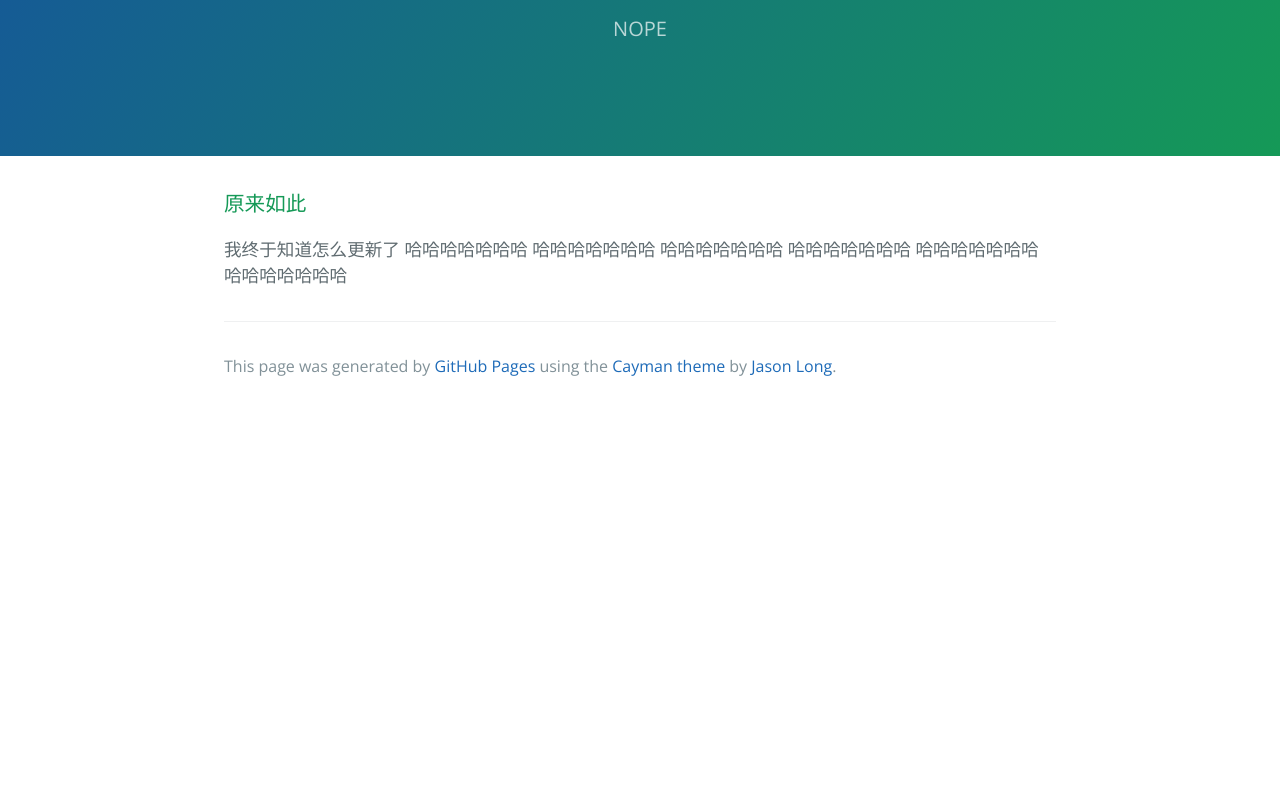
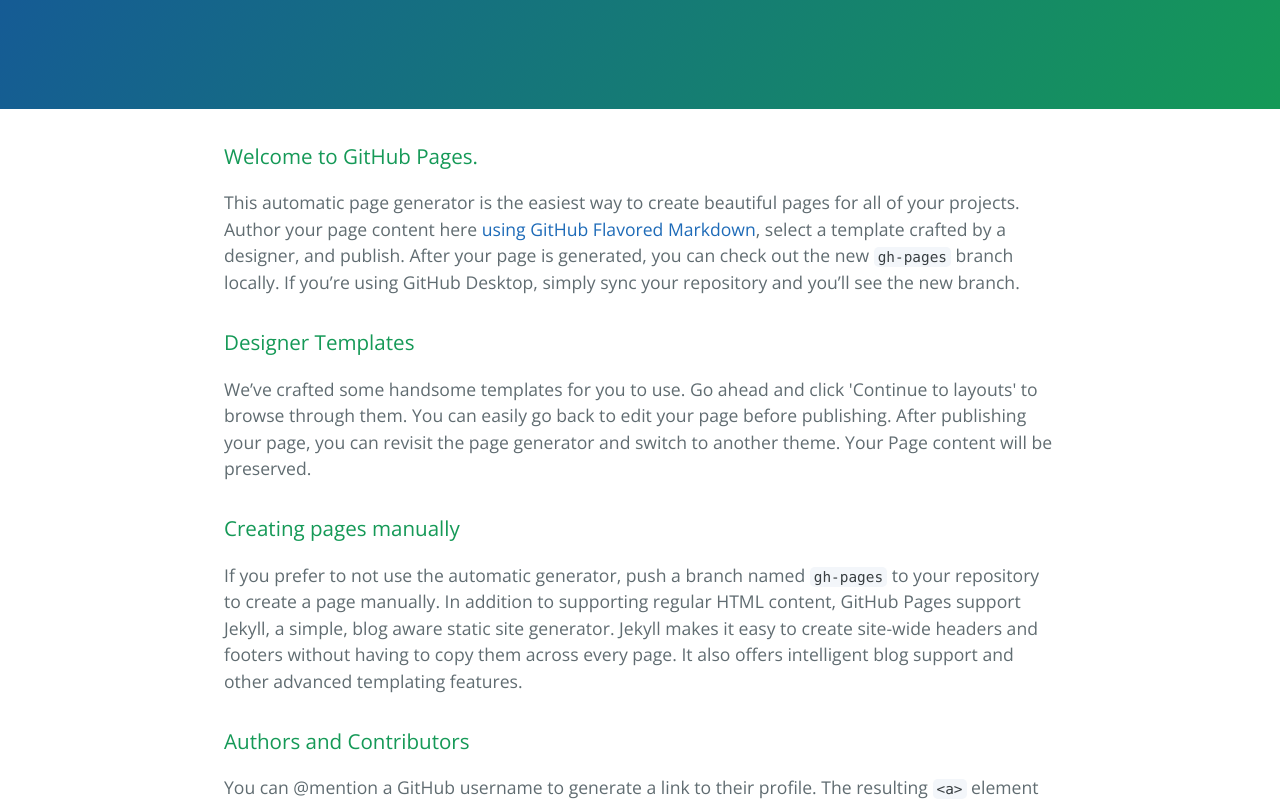
Before and after one commit to aweeek/aweeek.github.io, a plain HTML site: page index.html in a window 1280 px wide. Shown: the part 161-962 px from the top of the page. Before the commit the page ends 800 px from the top, so only its background shows below. Drawn offline with nearby package versions, Linux system fonts and the light colour scheme.

Commit message:
Replace master branch with page content via GitHub

```diff
--- a/index.html
+++ b/index.html
@@ -12,20 +12,34 @@
   <body>
     <section class="page-header">
       <h1 class="project-name">Aweeek.GitHub.io</h1>
-      <h2 class="project-tagline">NOPE</h2>
+      <h2 class="project-tagline"></h2>
     </section>
 
     <section class="main-content">
       <h3>
-<a id="原来如此" class="anchor" href="#%E5%8E%9F%E6%9D%A5%E5%A6%82%E6%AD%A4" aria-hidden="true"><span aria-hidden="true" class="octicon octicon-link"></span></a>原来如此</h3>
+<a id="welcome-to-github-pages" class="anchor" href="#welcome-to-github-pages" aria-hidden="true"><span aria-hidden="true" class="octicon octicon-link"></span></a>Welcome to GitHub Pages.</h3>
 
-<p>我终于知道怎么更新了
-哈哈哈哈哈哈哈
-哈哈哈哈哈哈哈
-哈哈哈哈哈哈哈
-哈哈哈哈哈哈哈
-哈哈哈哈哈哈哈
-哈哈哈哈哈哈哈</p>
+<p>This automatic page generator is the easiest way to create beautiful pages for all of your projects. Author your page content here <a href="https://guides.github.com/features/mastering-markdown/">using GitHub Flavored Markdown</a>, select a template crafted by a designer, and publish. After your page is generated, you can check out the new <code>gh-pages</code> branch locally. If you’re using GitHub Desktop, simply sync your repository and you’ll see the new branch.</p>
+
+<h3>
+<a id="designer-templates" class="anchor" href="#designer-templates" aria-hidden="true"><span aria-hidden="true" class="octicon octicon-link"></span></a>Designer Templates</h3>
+
+<p>We’ve crafted some handsome templates for you to use. Go ahead and click 'Continue to layouts' to browse through them. You can easily go back to edit your page before publishing. After publishing your page, you can revisit the page generator and switch to another theme. Your Page content will be preserved.</p>
+
+<h3>
+<a id="creating-pages-manually" class="anchor" href="#creating-pages-manually" aria-hidden="true"><span aria-hidden="true" class="octicon octicon-link"></span></a>Creating pages manually</h3>
+
+<p>If you prefer to not use the automatic generator, push a branch named <code>gh-pages</code> to your repository to create a page manually. In addition to supporting regular HTML content, GitHub Pages support Jekyll, a simple, blog aware static site generator. Jekyll makes it easy to create site-wide headers and footers without having to copy them across every page. It also offers intelligent blog support and other advanced templating features.</p>
+
+<h3>
+<a id="authors-and-contributors" class="anchor" href="#authors-and-contributors" aria-hidden="true"><span aria-hidden="true" class="octicon octicon-link"></span></a>Authors and Contributors</h3>
+
+<p>You can @mention a GitHub username to generate a link to their profile. The resulting <code>&lt;a&gt;</code> element will link to the contributor’s GitHub Profile. For example: In 2007, Chris Wanstrath (<a href="https://github.com/defunkt" class="user-mention">@defunkt</a>), PJ Hyett (<a href="https://github.com/pjhyett" class="user-mention">@pjhyett</a>), and Tom Preston-Werner (<a href="https://github.com/mojombo" class="user-mention">@mojombo</a>) founded GitHub.</p>
+
+<h3>
+<a id="support-or-contact" class="anchor" href="#support-or-contact" aria-hidden="true"><span aria-hidden="true" class="octicon octicon-link"></span></a>Support or Contact</h3>
+
+<p>Having trouble with Pages? Check out our <a href="https://help.github.com/pages">documentation</a> or <a href="https://github.com/contact">contact support</a> and we’ll help you sort it out.</p>
 
       <footer class="site-footer">
 
```
Also changed, not shown: params.json (+2 -2 lines).
